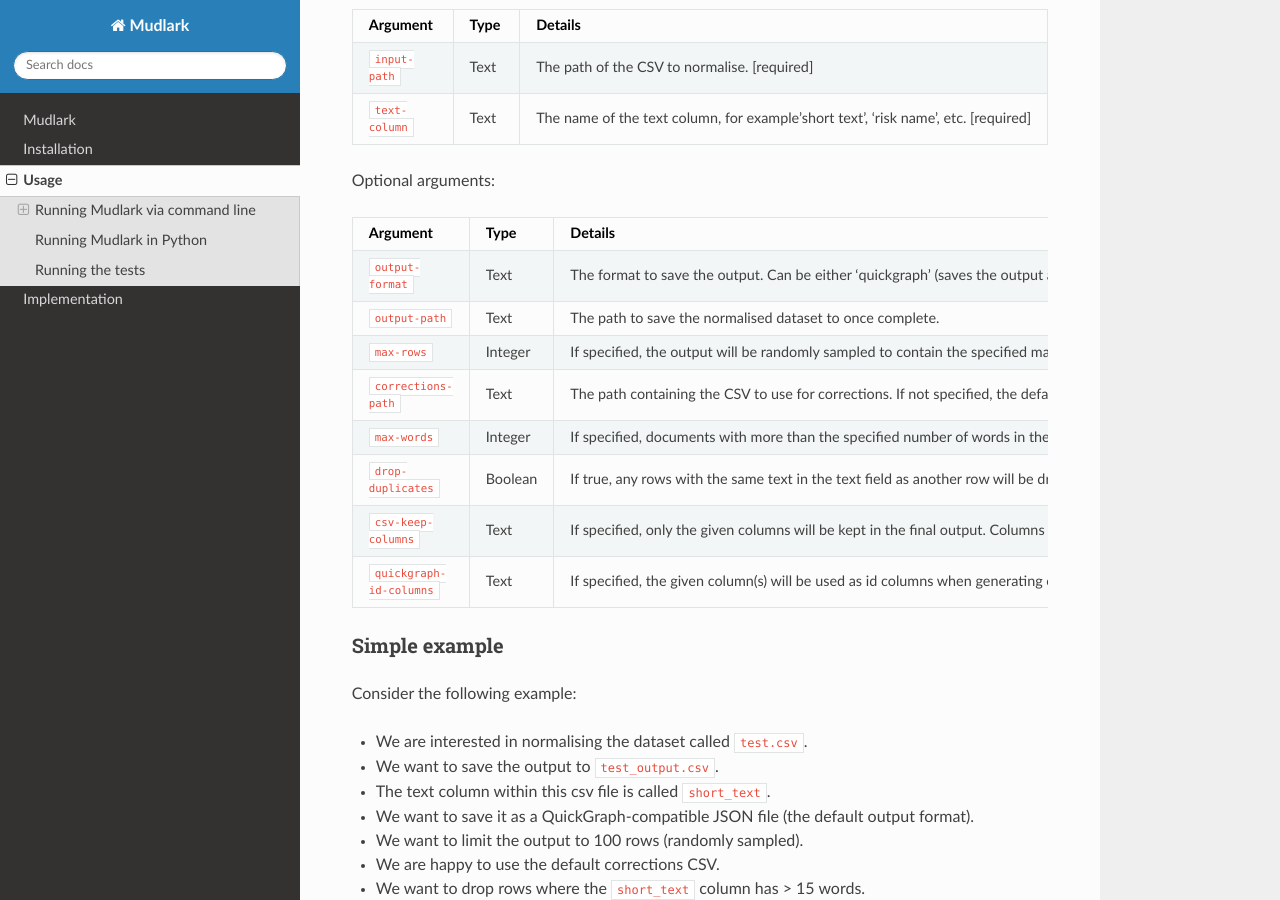
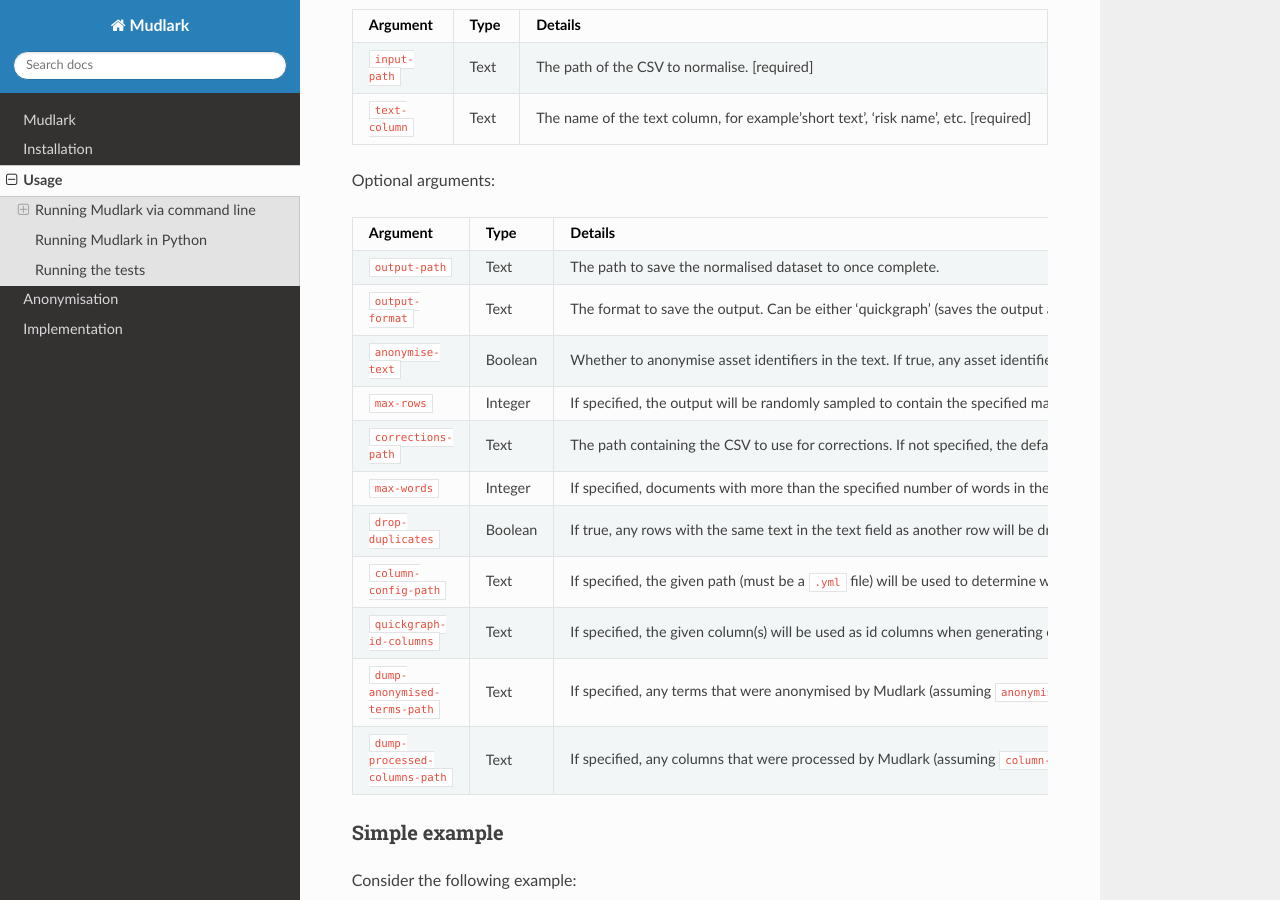
Before and after one commit to nlp-tlp/mudlark, a Sphinx documentation site: the page built from docs/source/usage.rst, in a window 1280 px wide and 900 px high, scrolled down 532 px. Built offline with Sphinx 7.4.7 and the Read the Docs theme 2.0.0, drawn with Linux system fonts in a browser that asks for light colours.

Commit message:
updated docs and added new section on anonymisation. fixed some tests

```diff
--- a/docs/source/index.rst
+++ b/docs/source/index.rst
@@ -44,4 +44,5 @@
    self
    installation
    usage
+   anonymisation
    implementation
--- a/docs/source/usage.rst
+++ b/docs/source/usage.rst
@@ -39,12 +39,15 @@
     * - Argument
       - Type
       - Details
+    * - ``output-path``
+      - Text
+      - The path to save the normalised dataset to once complete.
     * - ``output-format``
       - Text
       - The format to save the output. Can be either 'quickgraph' (saves the output as a QuickGraph-compatible JSON file) or 'csv' (saves the output as a CSV file). [default: quickgraph]
-    * - ``output-path``
-      - Text
-      - The path to save the normalised dataset to once complete.
+    * - ``anonymise-text``
+      - Boolean
+      - Whether to anonymise asset identifiers in the text. If true, any asset identifiers e.g. "ABC 123", "ABC123", "ABC-123" will be converted to anonymised identifiers e.g. Asset1. See the next section for more details.
     * - ``max-rows``
       - Integer
       - If specified, the output will be randomly sampled to contain the specified maximum number of rows.
@@ -57,12 +60,20 @@
     * - ``drop-duplicates``
       - Boolean
       - If true, any rows with the same text in the text field as another row will be dropped. [default: False]
-    * - ``csv-keep-columns``
+    * - ``column-config-path``
       - Text
-      - If specified, only the given columns will be kept in the final output. Columns should be given as a comma separated list surrounded by double quotes, e.g. "col1, col2, col3"... This argument is only relevant when output_format = csv.
+      - If specified, the given path (must be a ``.yml`` file) will be used to determine which columns to keep in the output, and what to do with those columns. See the next section for more details.
     * - ``quickgraph-id-columns``
       - Text
       - If specified, the given column(s) will be used as id columns when generating output for QuickGraph. You may specify one column (for example 'my_id'), or multiple columns separated via comma (for example 'my_id, surname'). This argument is only relevant when output_format = quickgraph.
+    * - ``dump-anonymised-terms-path``
+      - Text
+      - If specified, any terms that were anonymised by Mudlark (assuming ``anonymise-text`` was set to ``True``) will be saved to this path. This allows you to reverse the anonymisation at a later date if necessary.
+    * - ``dump-processed-columns-path``
+      - Text
+      - If specified, any columns that were processed by Mudlark (assuming ``column-config-path`` was set) will be saved to this path. This allows you to reverse the column processing at a later date if necessary.
+
+
 
 Simple example
 ^^^^^^^^^^^^^^
@@ -102,6 +113,7 @@
 
 Note that the arguments have underscores (``_``) instead of dashes (``-``) when written in the yaml file.
 
+
 Running Mudlark in Python
 -------------------------
 
```
Also changed, not shown: docs/source/anonymisation.rst (added, +110 -0 lines), 12 other files.
